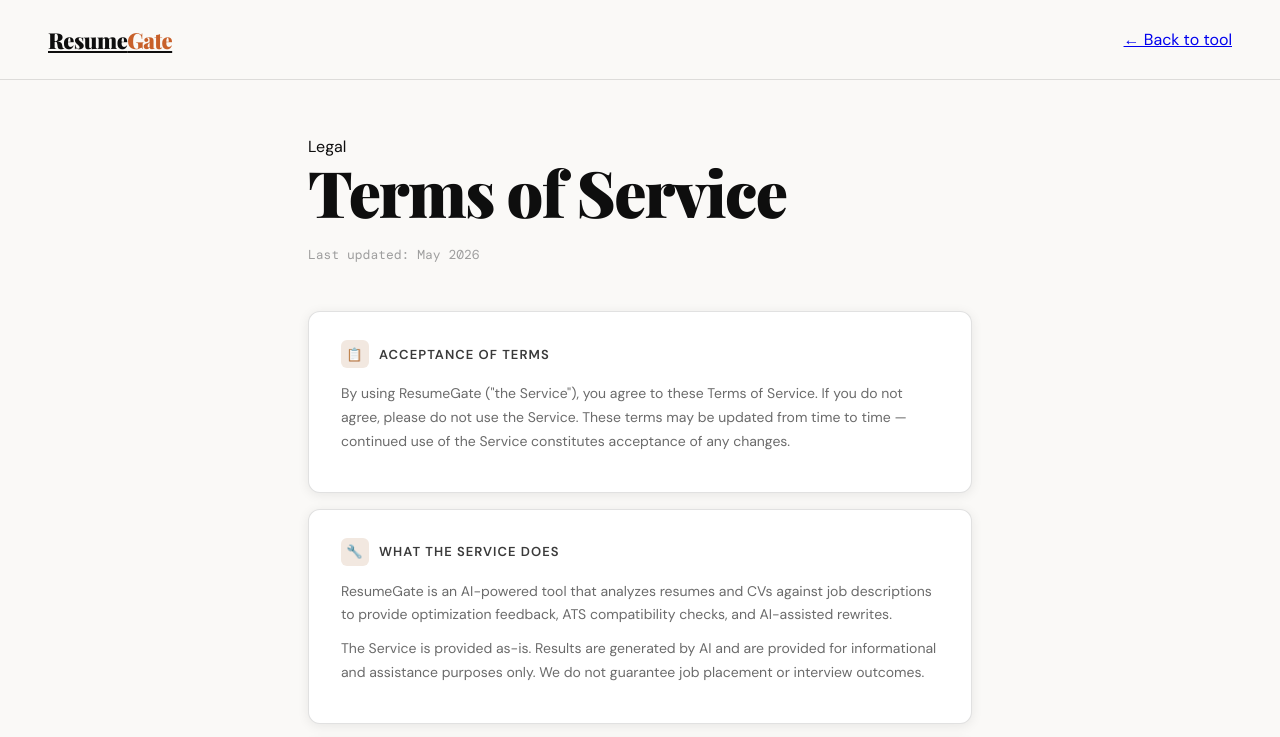
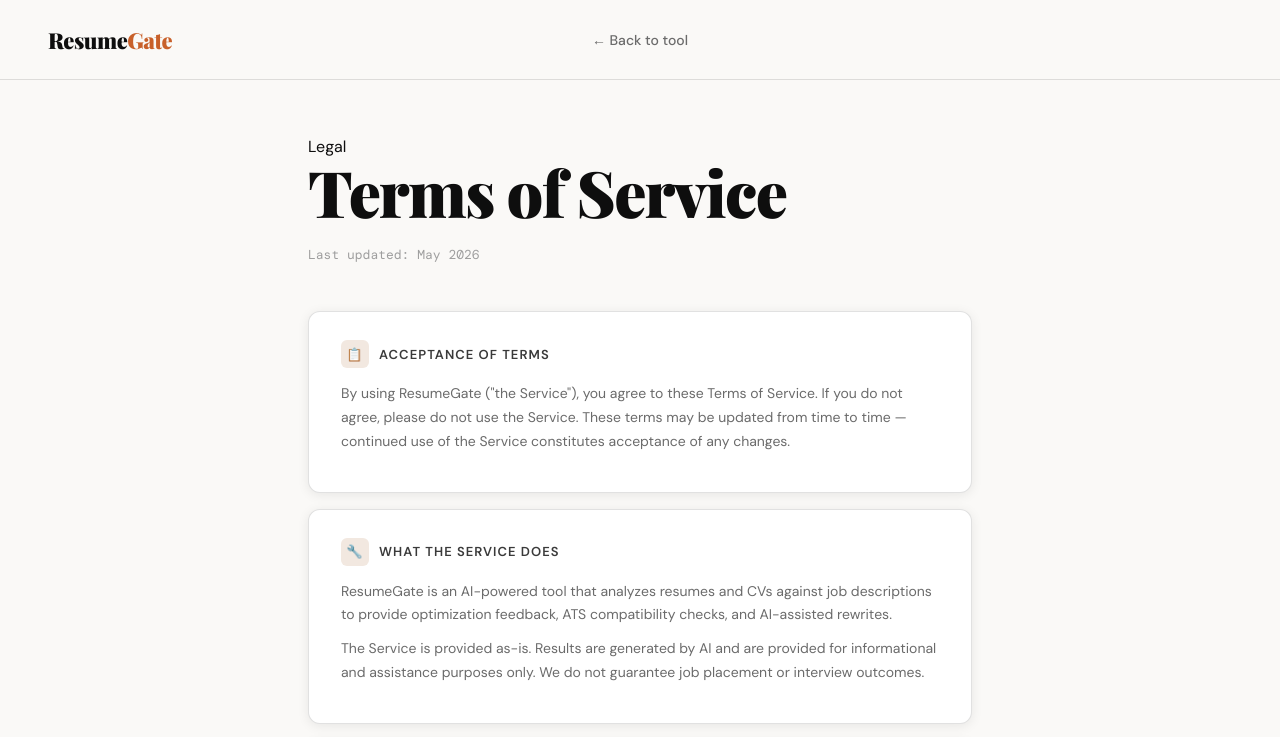
Before and after one commit to draconua/resumegate_fork_andy, a website: page terms.html in a window 1280 px wide. Shown: the top 737 px of the page. Drawn offline with nearby package versions, Linux system fonts and the light colour scheme.

Commit message:
Update terms.html

```diff
--- a/terms.html
+++ b/terms.html
@@ -11,8 +11,14 @@
 </head>
 <body>
 <nav>
-  <a href="index.html" class="logo">Resume<span>Gate</span></a>
-  <a href="index.html" class="nav-back">← Back to tool</a>
+  <div class="nav-left">
+    <a href="index.html" class="logo" style="text-decoration: none;">Resume<span>Gate</span></a>
+  </div>
+  <!-- Мы оставляем ссылки в центре пустыми или Back, чтобы сохранить симметрию -->
+  <div class="nav-links">
+     <a href="index.html" class="nav-back">← Back to tool</a>
+  </div>
+  <div style="flex: 1;"></div> <!-- Пустая распорка справа для баланса -->
 </nav>
 <main class="legal-main">
   <div class="badge">Legal</div>
```
